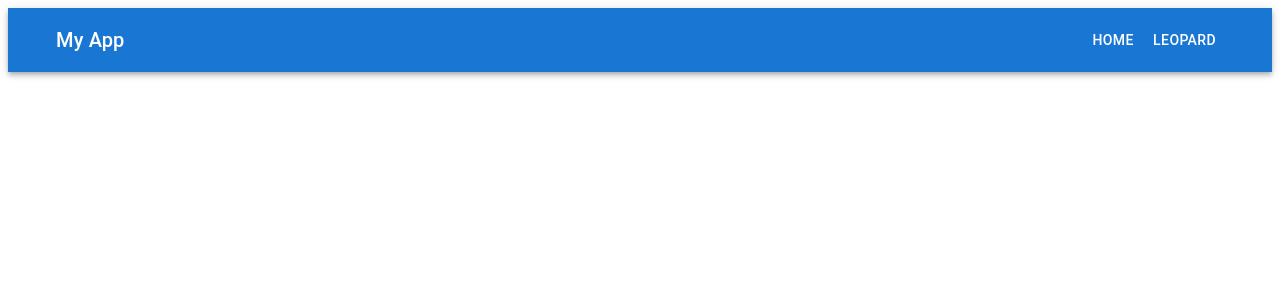
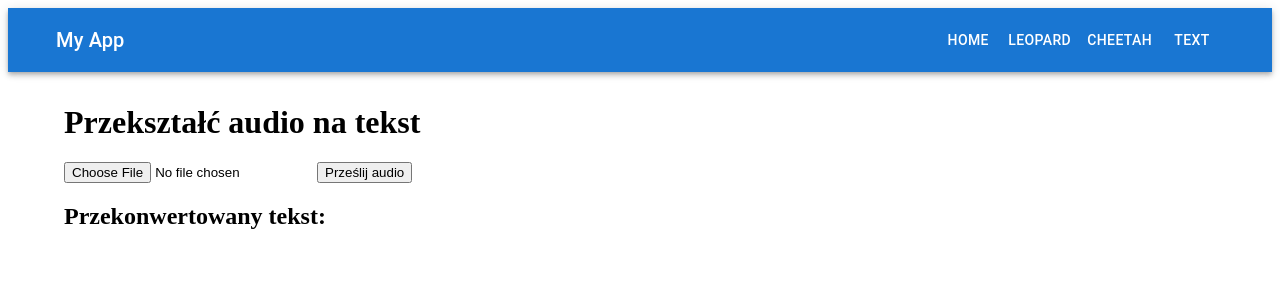
Before and after one commit to Granitek/disappled, a React (Create React App) app in the folder frontend/: page /Text in a window 1280 px wide. Before the commit this address had no page. Shown: the top 300 px of the page. Built offline with nearby package versions, Linux system fonts and the light colour scheme.

Commit message:
Added audio to text transcription (pre-recorded, need to add backend)

```diff
--- a/frontend/package.json
+++ b/frontend/package.json
@@ -9,6 +9,7 @@
     "@testing-library/jest-dom": "^5.17.0",
     "@testing-library/react": "^13.4.0",
     "@testing-library/user-event": "^13.5.0",
+    "axios": "^1.7.2",
     "react": "^18.3.1",
     "react-dom": "^18.3.1",
     "react-router-dom": "^6.24.1",
--- a/frontend/src/App.js
+++ b/frontend/src/App.js
@@ -11,6 +11,8 @@ const App = () => {
         <Routes>
           <Route exact path="/" element={<Home />} />
           <Route path="/Leopard" element={<Leopard />} />
+          <Route path="/Cheetah" element={<Leopard />} />
+          <Route path="/Text" element={<Leopard />} />
         </Routes>
       </Layout>
     </Router>
--- a/frontend/src/components/Navbar.js
+++ b/frontend/src/components/Navbar.js
@@ -16,6 +16,12 @@ const Navbar = () => {
                     <Button color="inherit" component={Link} to="/Leopard">
                         Leopard
                     </Button>
+                    <Button color="inherit" component={Link} to="/Cheetah">
+                        Cheetah
+                    </Button>
+                    <Button color="inherit" component={Link} to="/Text">
+                        Text
+                    </Button>
                 </Toolbar>
             </Container>
         </AppBar>
--- a/frontend/src/pages/Home.js
+++ b/frontend/src/pages/Home.js
@@ -1,11 +1,16 @@
 import { Typography } from '@mui/material';
 import React from 'react';
+import { Link } from 'react-router-dom';
 
 const Home = () => {
     return (
         <>
-            <Typography variant="h5" style={{ textAlign: 'center' }}>
+            <Typography variant="h4" style={{ textAlign: 'center' }}>
                 Welcome to a page dedicated to people who have difficulties using or administering typical websites.
+            </Typography>
+            <Typography variant='h5'>
+                If you want a previously recorded audio file transcribed into text, click on the 'Leopard' tab in the navigation menu or {' '}
+                <Link to='/Leopard'>click here</Link>.
             </Typography>
         </>
     );
--- a/frontend/src/pages/Leopard.js
+++ b/frontend/src/pages/Leopard.js
@@ -1,10 +1,39 @@
-import React from 'react';
+import React, { useState } from 'react';
+import axios from 'axios';
 
 const Leopard = () => {
+    const [selectedFile, setSelectedFile] = useState(null);
+    const [transcript, setTranscript] = useState('');
+
+    const handleFileChange = (e) => {
+        setSelectedFile(e.target.files[0]);
+    };
+
+    const handleUpload = async () => {
+        const formData = new FormData();
+        formData.append('audioFile', selectedFile);
+
+        try {
+            const response = await axios.post('http://localhost:8000/Leopard/', formData, {
+                headers: {
+                    'Content-Type': 'multipart/form-data'
+                }
+            });
+
+            setTranscript(response.data.transcript);
+        } catch (error) {
+            console.error('Error uploading file: ', error);
+        }
+    };
     return (
-        <div>
-            <h1>Leopard Page</h1>
-            <p>Welcome to the Leopard Page!</p>
+        <div className="App">
+            <h1>Przekształć audio na tekst</h1>
+            <input type="file" onChange={handleFileChange} />
+            <button onClick={handleUpload}>Prześlij audio</button>
+            <div>
+                <h2>Przekonwertowany tekst:</h2>
+                <p>{transcript}</p>
+            </div>
         </div>
     );
 };
```
Also changed, not shown: 1 other file (tests, documents, lock files or other folders).
